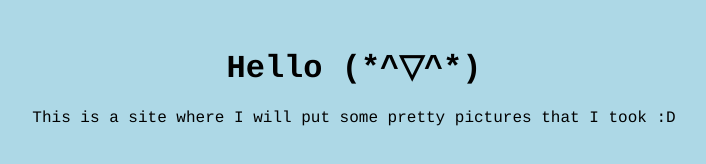
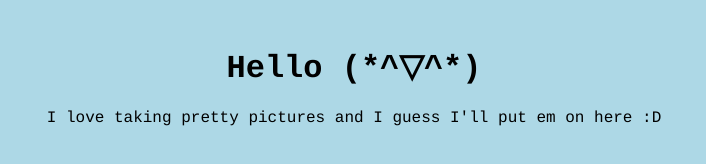
Before and after one commit to guneesha/ayo, a plain HTML site: page index.html in a window 1280 px wide. Shown: the whole page, without its empty margins (286-992 px from the left). Drawn offline with Linux system fonts and the light colour scheme.

Commit message:
Update index.html

```diff
--- a/index.html
+++ b/index.html
@@ -3,5 +3,5 @@
   </br>
   <h1 style="font-family: Courier;text-align: center">Hello (*^▽^*)</h1>
   <body style="background-color:#ADD8E6;">
-  <p style="font-family: Courier;text-size: 18;text-align: center">This is a site where I will put some pretty pictures that I took :D</p>
+  <p style="font-family: Courier;text-size: 18;text-align: center">I love taking pretty pictures and I guess I'll put em on here :D</p>
 </html>
```
